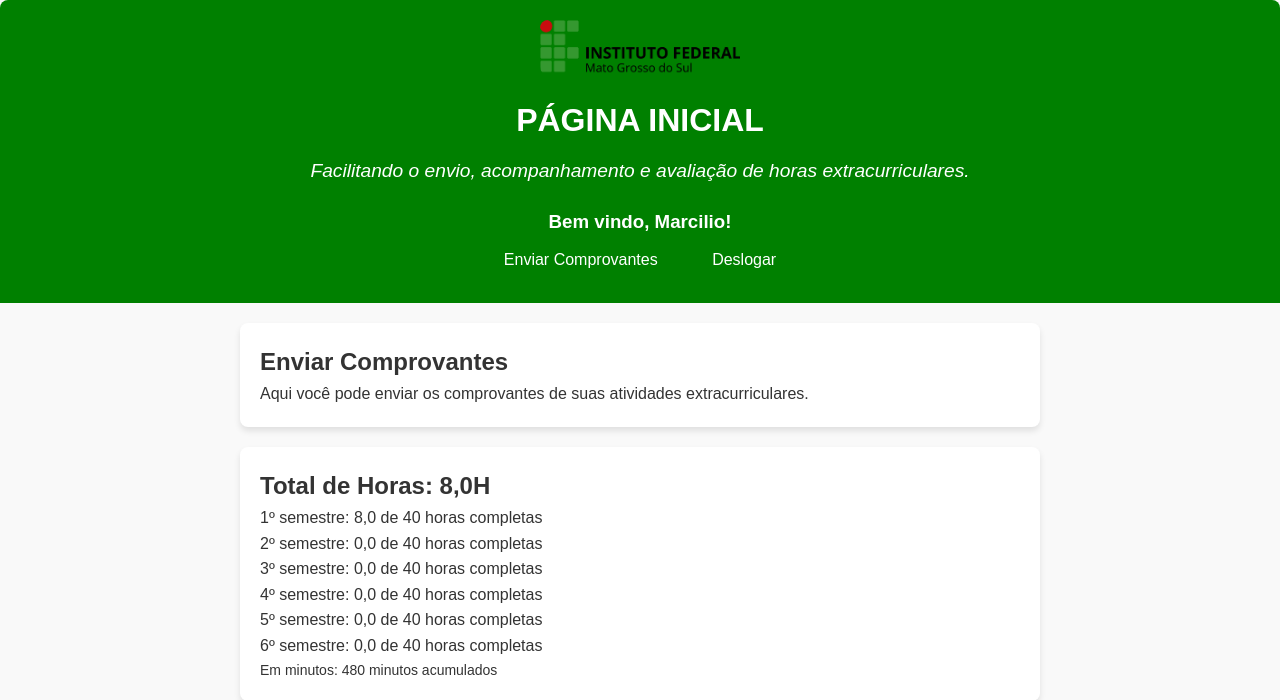
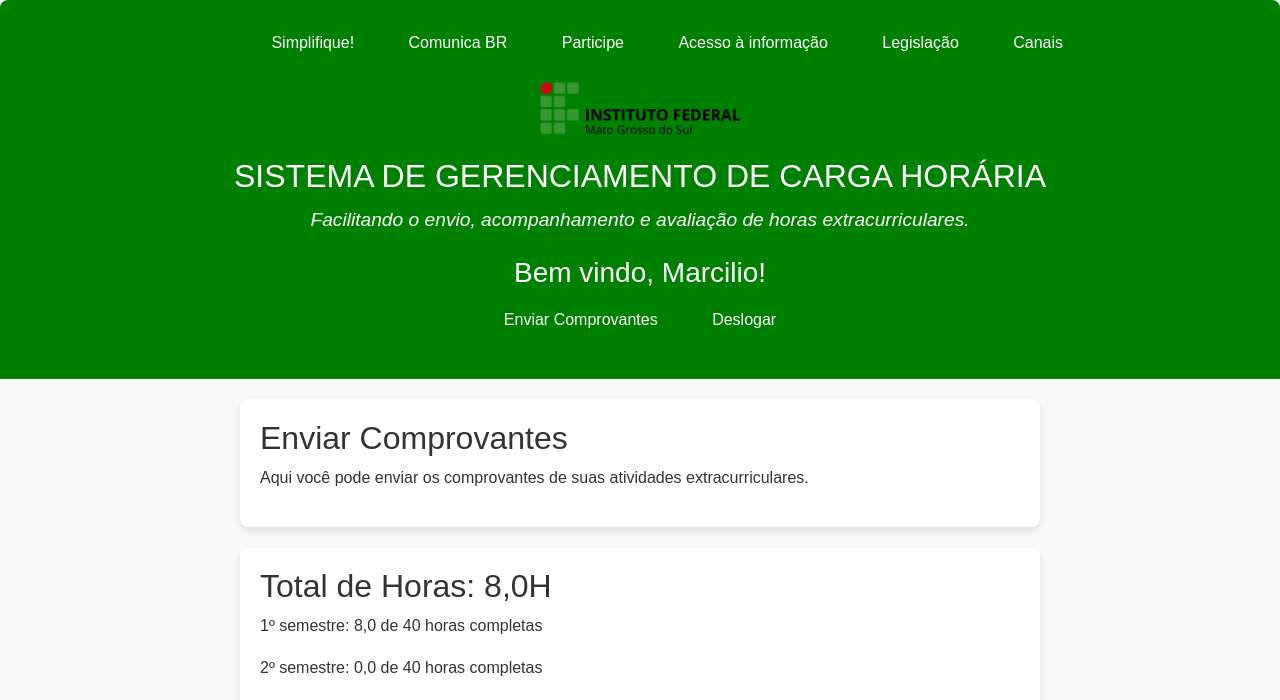
Before and after one commit to DudiDevelopements/TrabalhoTCC, a PHP site: page /m/ in a window 1280 px wide. Shown: the top 700 px of the page. Run offline with PHP 8.4, Linux system fonts and the light colour scheme; a user stored in the database is signed in; data comes from the database, SQL or seed files in the repository.

Commit message:
10ª atualização

```diff
--- a/css/index.css
+++ b/css/index.css
@@ -63,7 +63,6 @@ header h1 {
 #sortBtns button {
 margin: 0 10px;
 }
-
 
 header p {
     font-size: 1.2rem;
@@ -211,4 +210,6 @@ nav ul li a {
 
 nav ul li a:hover {
     background-color: #006400;
+    color: inherit;
+    text-decoration: none;
 }
--- a/index.php
+++ b/index.php
@@ -11,13 +11,15 @@
         if(isset($_SESSION['id'])) {
             echo 'Página Inicial';
         } else {
-            echo 'Login';
+            echo 'Autenticação';
         }
         ?>
     </title>
+    <link rel="stylesheet" href="https://cdn.jsdelivr.net/npm/bootstrap@4.3.1/dist/css/bootstrap.min.css" integrity="sha384-ggOyR0iXCbMQv3Xipma34MD+dH/1fQ784/j6cY/iJTQUOhcWr7x9JvoRxT2MZw1T" crossorigin="anonymous">
     <link rel="stylesheet" type="text/css" href="css/index.css">
 </head>
 <body>
+
     <?php
     require_once('backend/mysql.php');
     if(isset($_SESSION['id'])) {
--- a/meuperfil/index.php
+++ b/meuperfil/index.php
@@ -23,8 +23,29 @@
 ?>
 
 <header>
+
+    <div id="wrapper-barra-brasil">
+        <nav>
+            <ul id="lista-barra-brasil" class="list">
+                <li><a href="#" id="menu-icon"></a></li>
+                <li class="list-item">
+                    <a href="http://www.gov.br/economia/pt-br/canais_atendimento/ouvidoria/simplifique"
+                    class="link-barra">Simplifique!</a></li> <li class="list-item">
+                    <a href="https://www.gov.br/secom/pt-br/acesso-a-informacao/comunicabr/"
+                    class="link-barra">Comunica BR</a></li> <li class="list-item">
+                    <a href="https://www.gov.br/pt-br/participacao-social/" class="link-barra">Participe</a>
+                </li>
+                <li class="list-item">
+                    <a href="http://www.gov.br/acessoainformacao/" class="link-barra">Acesso à informação</a>
+                </li>
+                <li class="list-item"><a href="http://www.planalto.gov.br/legislacao" class="link-barra">Legislação</a></li>
+                <li class="list-item last last-item"><a href="https://gov.br/pt-br/canais-do-executivo-federal" class="link-barra">Canais</a></li>
+            </ul>
+        </nav>
+    </div>
+
     <a href="./"><img src="images/logoifms.png" alt="Logo IFMS" class="logo"></a>
-    <h1>Página Inicial</h1>
+    <h1>SISTEMA DE GERENCIAMENTO DE CARGA HORÁRIA</h1>
     <p>Facilitando o envio, acompanhamento e avaliação de horas extracurriculares.</p>
     <h3>Bem vindo, <?php echo $_SESSION['nome'] ?>!</h3>
 
```
